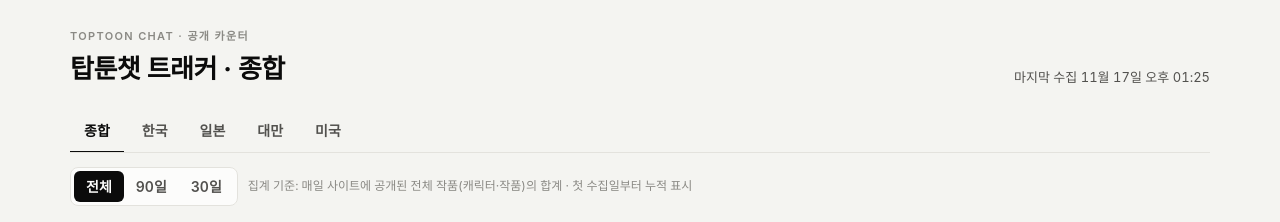
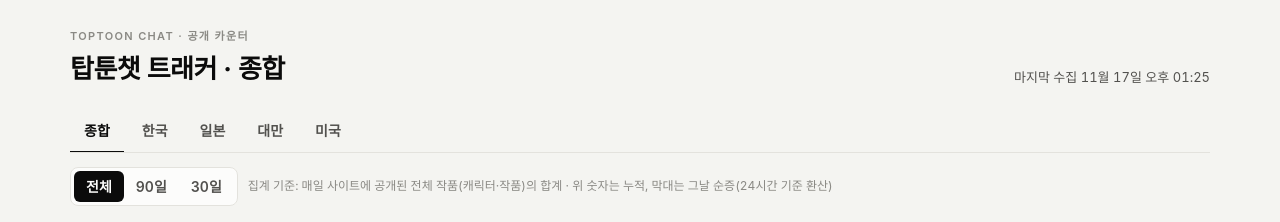
Before and after one commit to Yeeeondu/toptoon-tracker, a plain HTML site: page site/index.html in a window 1280 px wide. Shown: the top 222 px of the page. Drawn offline with Linux system fonts and the light colour scheme.

Commit message:
Update index.html

```diff
--- a/site/index.html
+++ b/site/index.html
@@ -27,7 +27,7 @@
         <button data-v="90">90일</button>
         <button data-v="30">30일</button>
       </div>
-      <p class="hint">집계 기준: 매일 사이트에 공개된 전체 작품(캐릭터·작품)의 합계 · 첫 수집일부터 누적 표시</p>
+      <p class="hint">집계 기준: 매일 사이트에 공개된 전체 작품(캐릭터·작품)의 합계 · 위 숫자는 누적, 막대는 그날 순증(24시간 기준 환산)</p>
     </div>
     <div class="countries" id="countries"></div>
   </section>
```
